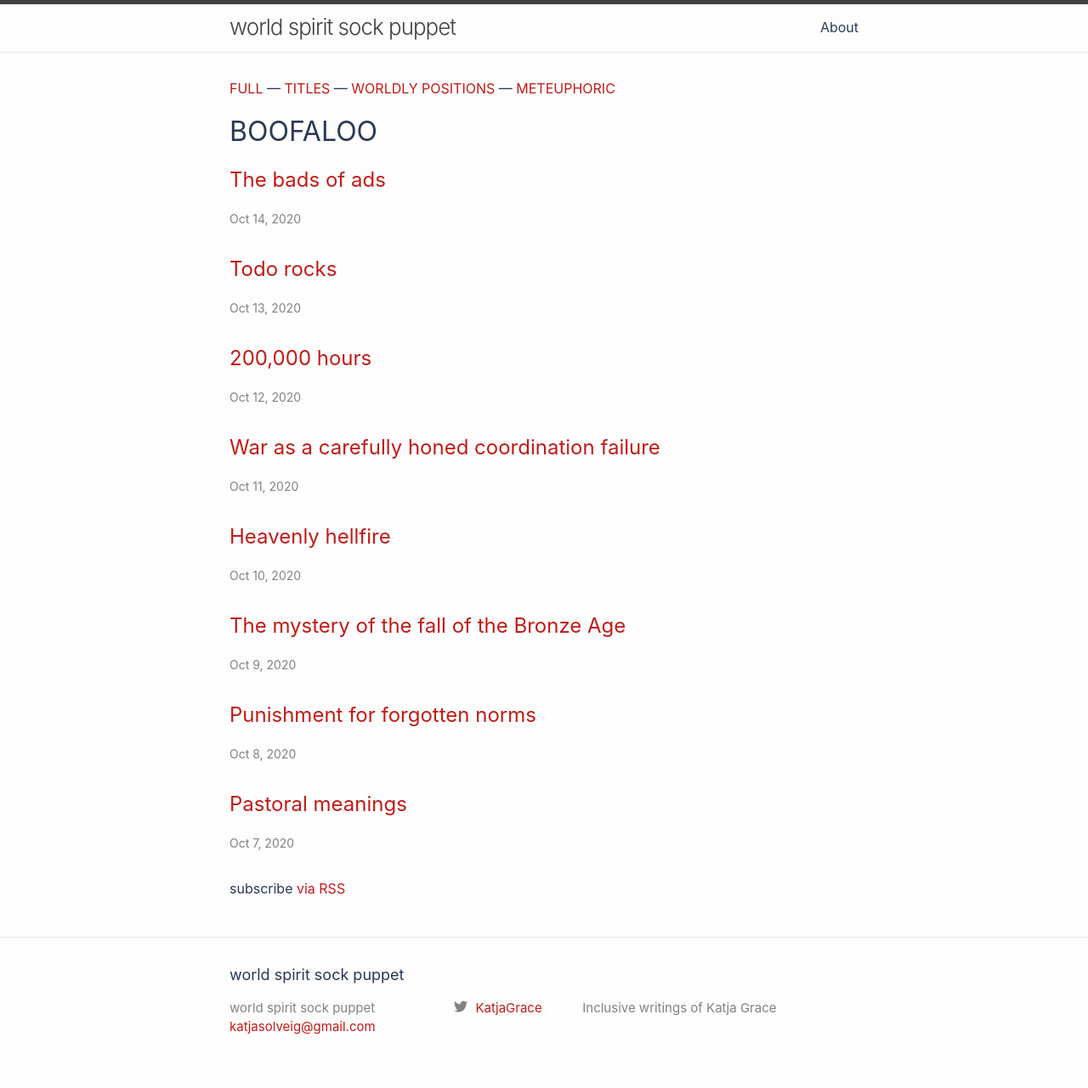
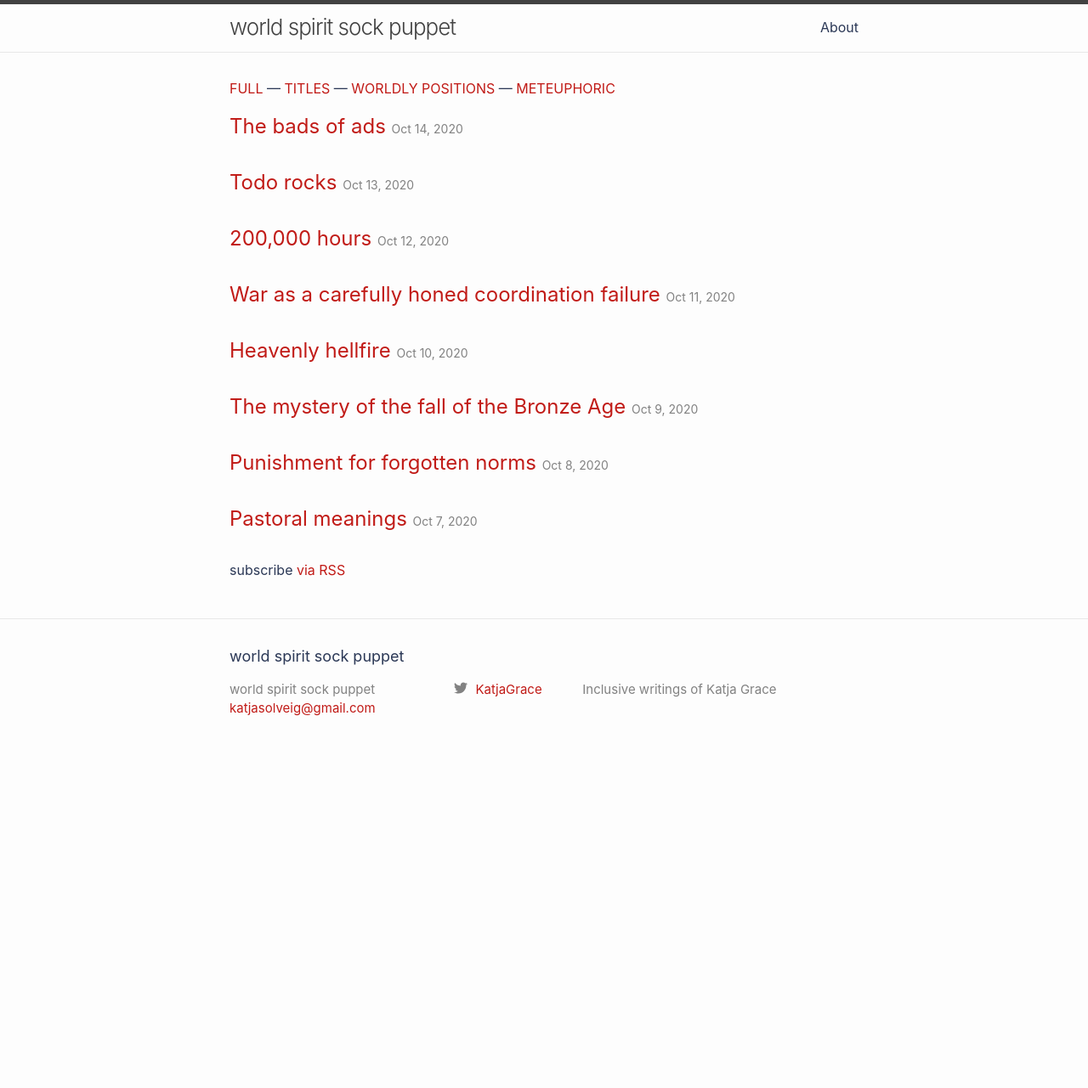
Before and after one commit to katjagrace/katjagrace.github.io, a Jekyll site: the page built from index.markdown, in a window 1280 px wide. Shown: the whole page at 85% size. Built offline with Jekyll 4.4.1, drawn with Linux system fonts in a browser that asks for light colours; after the commit the page ends 906 px from its top, so only the background shows below that.

Commit message:
sparse front

```diff
--- a/_layouts/home.html
+++ b/_layouts/home.html
@@ -8,7 +8,6 @@
   {%- endif -%}
 
   {{ content }}
-  <h1>BOOFALOO</h1>
 
   {%- if site.posts.size > 0 -%}
 <!---    <h2 class="post-list-heading">{{ page.list_title | default: "Posts" }}</h2>--->
@@ -18,10 +17,10 @@
         <!---{%- assign date_format = site.minima.date_format | default: "%b %-d, %Y" -%}--->
         <h3>
           <a class="post-link" href="{{ post.url | relative_url }}">
-            {{ post.title | escape }}
+            {{ post.title | escape }} <span class="post-meta">{{ post.date | date: date_format }}</span>
           </a>
         </h3>
-        <span class="post-meta">{{ post.date | date: date_format }}</span>
+        <!-- <span class="post-meta">{{ post.date | date: date_format }}</span> -->
         <!-- {%- if site.show_excerpts -%}
           {{ post.excerpt }}
         {%- endif -%} -->
--- a/_layouts/home_full.html
+++ b/_layouts/home_full.html
@@ -8,7 +8,6 @@
   {%- endif -%}
 
   {{ content }}
-  <h1>BOOFALOO TWO</h1>
 
   {%- if site.posts.size > 0 -%}
 <!---    <h2 class="post-list-heading">{{ page.list_title | default: "Posts" }}</h2>--->
```
